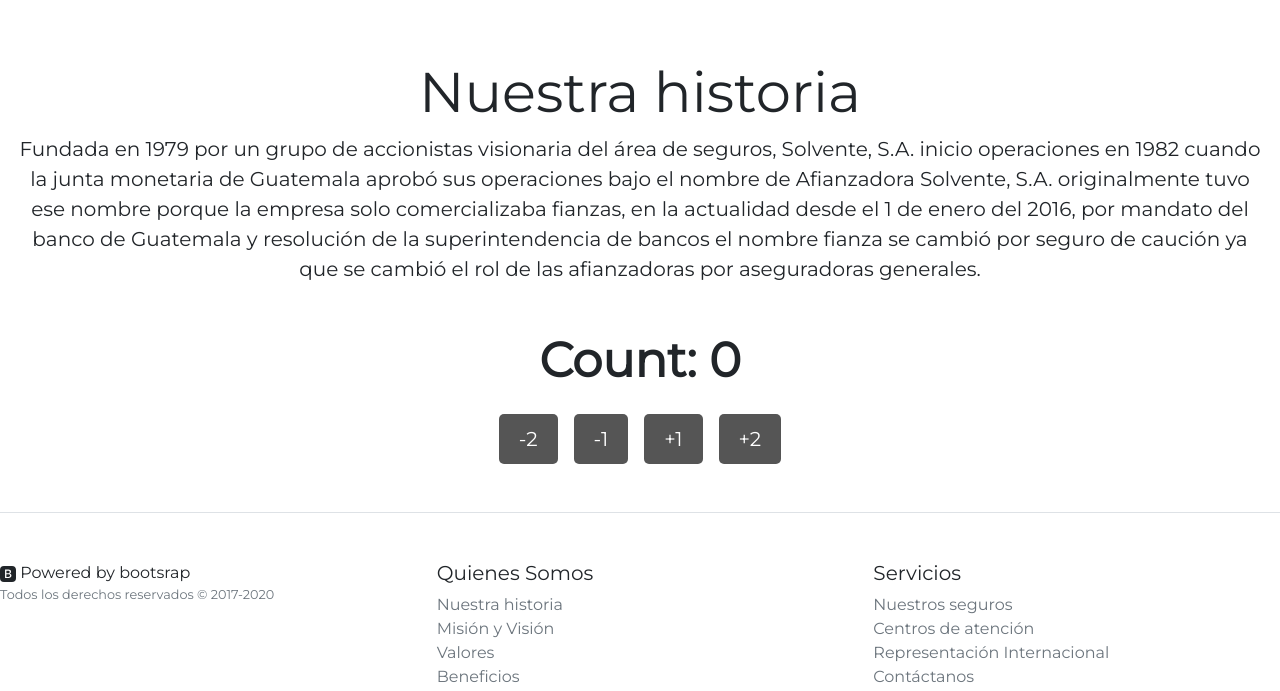
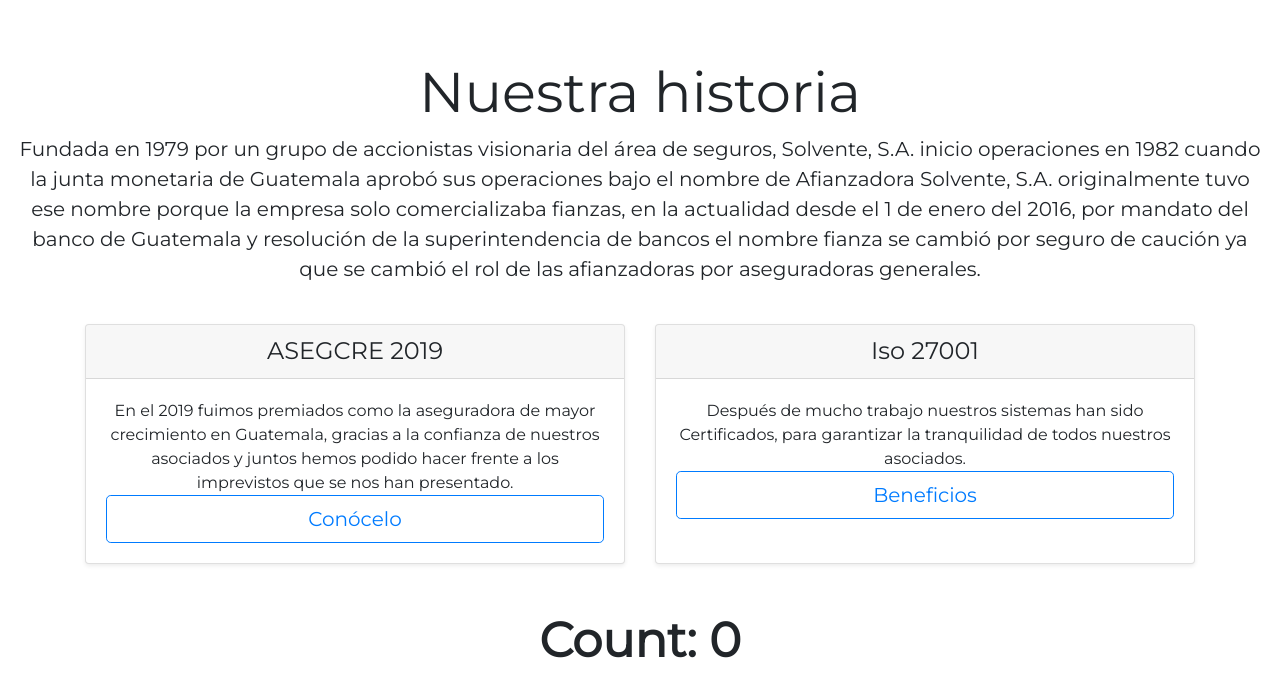
Before and after one commit to KevinJVB/react-simple, a React app: page src/index.html in a window 1280 px wide. Shown: the part 83-774 px from the top of the page. Built offline with nearby package versions, Linux system fonts and the light colour scheme.

Commit message:
Prueba live

```diff
--- a/src/index.html
+++ b/src/index.html
@@ -60,9 +60,33 @@
 seguro de caución ya que se cambió el rol de las afianzadoras por aseguradoras generales.</p>
 </div>
 
+<div class="container">
+  <div class="card-deck mb-3 text-center">
+    <div class="card mb-4 shadow-sm">
+      <div class="card-header">
+        <h4 class="my-0 font-weight-normal">ASEGCRE 2019</h4>
+      </div>
+      <div class="card-body">
+        En el 2019 fuimos premiados como la aseguradora de mayor crecimiento en Guatemala, gracias a la confianza de nuestros asociados y juntos hemos podido hacer frente a los imprevistos que se nos han presentado.
+        <button type="button" class="btn btn-lg btn-block btn-outline-primary">Conócelo</button>
+      </div>
+    </div>
+    <div class="card mb-4 shadow-sm">
+      <div class="card-header">
+        <h4 class="my-0 font-weight-normal">Iso 27001</h4>
+      </div>
+      <div class="card-body">
+        Después de mucho trabajo nuestros sistemas han sido Certificados, para garantizar la tranquilidad de todos nuestros asociados.
+        <button type="button" class="btn btn-lg btn-block btn-outline-primary">Beneficios</button>
+      </div>
+    </div>
+  </div>
+
 <div class="row">
   <div id="app"></div>
 </div>
+
+
 
 
   <footer class="pt-4 my-md-5 pt-md-5 border-top">
```
